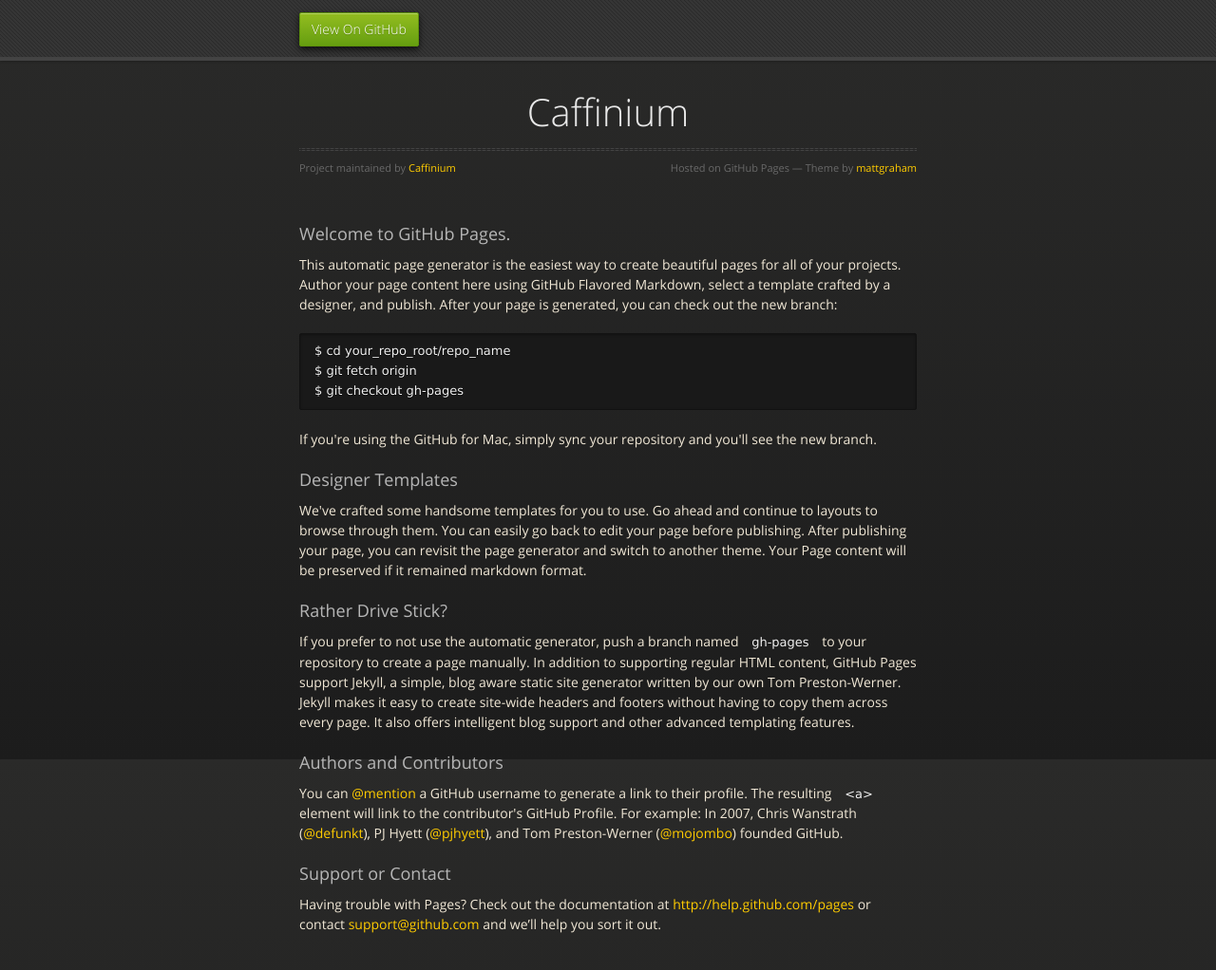
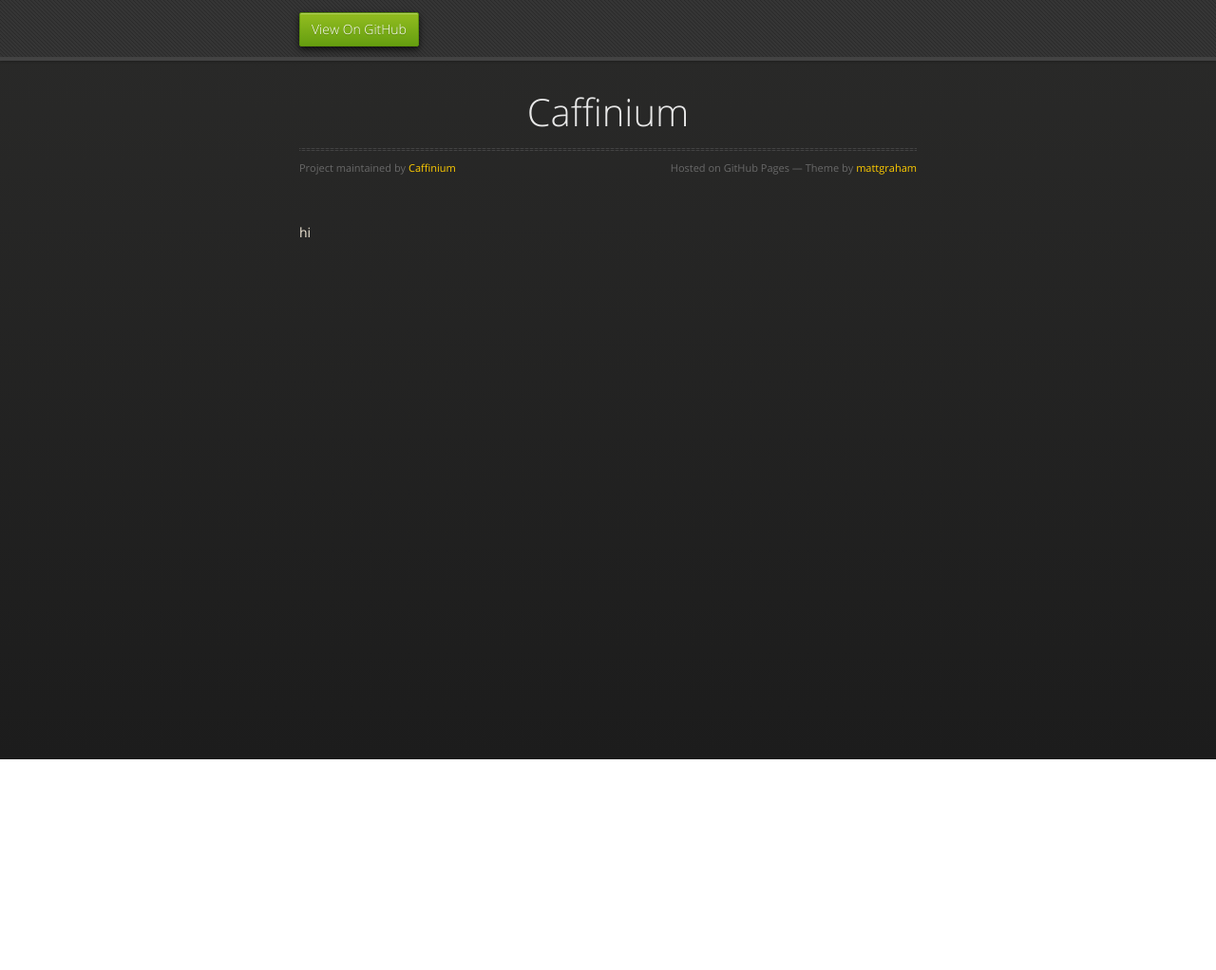
Before and after one commit to Caffinium/Caffinium.github.io, a plain HTML site: page index.html in a window 1280 px wide. Shown: the whole page at 95% size. After the commit the page ends 800 px from the top, so only its background shows below. Drawn offline with nearby package versions, Linux system fonts and the light colour scheme.

Commit message:
Update index.html

```diff
--- a/index.html
+++ b/index.html
@@ -35,39 +35,9 @@
           <span class="credits right">Hosted on GitHub Pages &mdash; Theme by <a href="https://twitter.com/michigangraham">mattgraham</a></span>
         </div>
 
-        <h3>
-<a name="welcome-to-github-pages" class="anchor" href="#welcome-to-github-pages"><span class="octicon octicon-link"></span></a>Welcome to GitHub Pages.</h3>
-
-<p>This automatic page generator is the easiest way to create beautiful pages for all of your projects. Author your page content here using GitHub Flavored Markdown, select a template crafted by a designer, and publish. After your page is generated, you can check out the new branch:</p>
-
-<pre><code>$ cd your_repo_root/repo_name
-$ git fetch origin
-$ git checkout gh-pages
-</code></pre>
-
-<p>If you're using the GitHub for Mac, simply sync your repository and you'll see the new branch.</p>
-
-<h3>
-<a name="designer-templates" class="anchor" href="#designer-templates"><span class="octicon octicon-link"></span></a>Designer Templates</h3>
-
-<p>We've crafted some handsome templates for you to use. Go ahead and continue to layouts to browse through them. You can easily go back to edit your page before publishing. After publishing your page, you can revisit the page generator and switch to another theme. Your Page content will be preserved if it remained markdown format.</p>
-
-<h3>
-<a name="rather-drive-stick" class="anchor" href="#rather-drive-stick"><span class="octicon octicon-link"></span></a>Rather Drive Stick?</h3>
-
-<p>If you prefer to not use the automatic generator, push a branch named <code>gh-pages</code> to your repository to create a page manually. In addition to supporting regular HTML content, GitHub Pages support Jekyll, a simple, blog aware static site generator written by our own Tom Preston-Werner. Jekyll makes it easy to create site-wide headers and footers without having to copy them across every page. It also offers intelligent blog support and other advanced templating features.</p>
-
-<h3>
-<a name="authors-and-contributors" class="anchor" href="#authors-and-contributors"><span class="octicon octicon-link"></span></a>Authors and Contributors</h3>
-
-<p>You can <a href="https://github.com/blog/821" class="user-mention">@mention</a> a GitHub username to generate a link to their profile. The resulting <code>&lt;a&gt;</code> element will link to the contributor's GitHub Profile. For example: In 2007, Chris Wanstrath (<a href="https://github.com/defunkt" class="user-mention">@defunkt</a>), PJ Hyett (<a href="https://github.com/pjhyett" class="user-mention">@pjhyett</a>), and Tom Preston-Werner (<a href="https://github.com/mojombo" class="user-mention">@mojombo</a>) founded GitHub.</p>
-
-<h3>
-<a name="support-or-contact" class="anchor" href="#support-or-contact"><span class="octicon octicon-link"></span></a>Support or Contact</h3>
-
-<p>Having trouble with Pages? Check out the documentation at <a href="http://help.github.com/pages">http://help.github.com/pages</a> or contact <a href="mailto:support@github.com">support@github.com</a> and we’ll help you sort it out.</p>
-      </section>
-
+      <!-- begin page content -->
+        hi
+      <!-- End page content -->
     </div>
     <!--[if !IE]><script>fixScale(document);</script><![endif]-->
 
```
